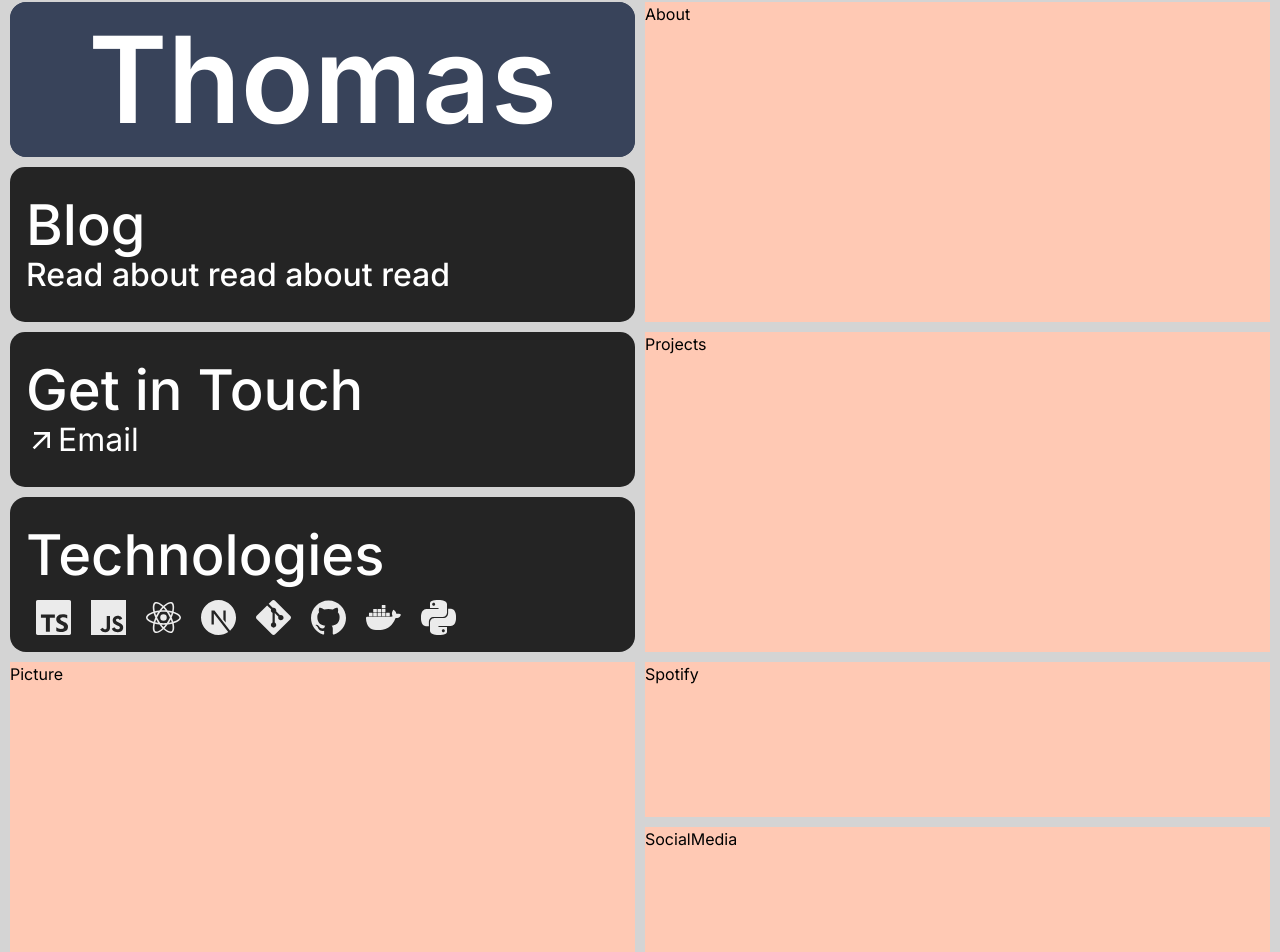
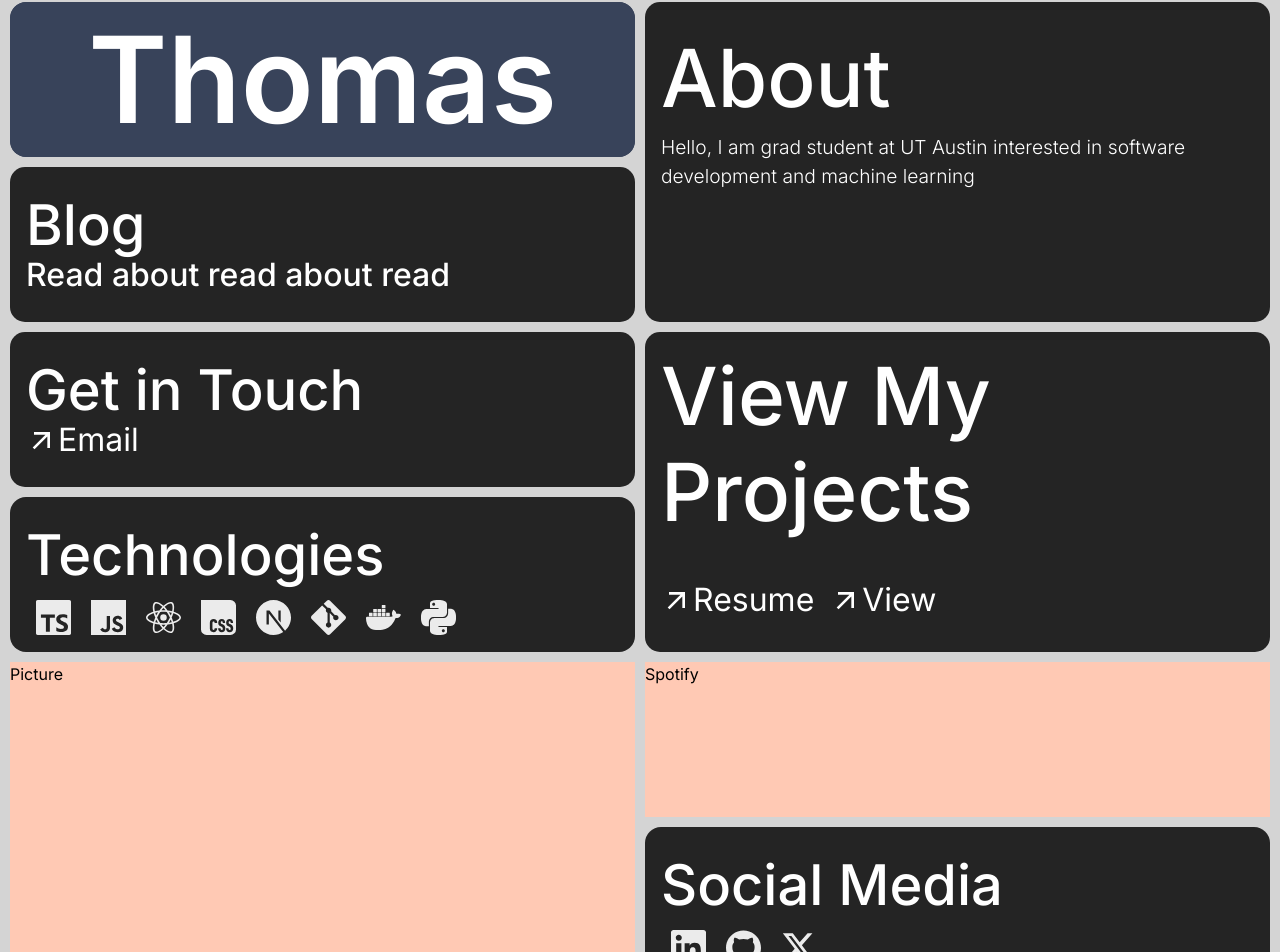
Before and after one commit to thomas944/website, a Next.js app: page /home in a window 1280 px wide. Shown: the part 84-1036 px from the top of the page. Built offline with nearby package versions, Linux system fonts and the light colour scheme.

Commit message:
social media and projects and about block

```diff
--- /dev/null
+++ b/app/components/blocks/AboutBlock.tsx
@@ -0,0 +1,21 @@
+import React from 'react'
+import { colors } from '@/utils/colors'
+
+const AboutBlock = () => {
+    return (
+        <div style={{ height: '100%', width: '100%', backgroundColor: colors.darkGray, borderRadius: '15px', display: 'flex', flexDirection: 'column', padding: '1rem', boxSizing: 'border-box' }}>
+            <div style={{height: '40%', width: '100%'}}>
+                <span style={{color: colors.white, fontFamily: 'Inter, sans-serif', fontWeight: 500, fontSize: '5rem'}}>
+                    About
+                </span>
+            </div>
+            <div style={{height: '60%', width: '100%'}}>
+                <div style={{color: colors.white, fontFamily: 'Inter, sans-serif', fontWeight: 300, fontSize: '1.2rem'}}>
+                    Hello, I am grad student at UT Austin interested in software development and machine learning
+                </div>
+            </div>
+        </div>
+    )
+}
+
+export default AboutBlock
--- /dev/null
+++ b/app/components/blocks/ProjectsBlock.tsx
@@ -0,0 +1,30 @@
+import React from 'react'
+import { MdOutlineArrowOutward } from "react-icons/md"
+import { colors } from '@/utils/colors'
+
+const ProjectsBlock = () => {
+  return (
+    <div style={{ height: '100%', width: '100%', backgroundColor: colors.darkGray, borderRadius: '15px', display: 'flex', flexDirection: 'column', padding: '1rem', boxSizing: 'border-box', color: colors.white, fontFamily: 'Inter, sans-serif', }}>
+        <div style={{ height: '75%', width: '100%' }}>
+            <span style={{ fontWeight: 500, fontSize: '5rem', lineHeight: 1.2 }}>
+                View My Projects
+            </span>
+        </div>
+        <div style={{ height: '25%', width: '100%', display: 'flex', flexDirection: 'row', fontSize: '2rem', fontWeight: 400, gap: '1rem'}}>
+            <div style={{ display: 'flex', flexDirection: 'row', justifyContent: 'center', alignItems: 'center' }}>
+                <MdOutlineArrowOutward/>
+                <span>Resume</span>
+
+            </div>
+            <div style={{ display: 'flex', flexDirection: 'row', justifyContent: 'center', alignItems: 'center' }}>
+                <MdOutlineArrowOutward/>
+                <span>View</span>
+
+            </div>
+
+        </div>
+    </div>
+  )
+}
+
+export default ProjectsBlock
--- /dev/null
+++ b/app/components/blocks/socialMediaBlock/SocialMediaBlock.tsx
@@ -0,0 +1,22 @@
+import React from 'react'
+import { colors } from '@/utils/colors'
+import SocialMediaIcon from './SocialMediaIcon'
+import { IconData } from '@/app/Icons'
+
+const SocialMediaBlock = () => {
+    return (
+        <div style={{ height: '100%', width: '100%', backgroundColor: colors.darkGray, borderRadius: '1rem', display: 'flex', flexDirection: 'column', padding: '1rem 1rem 0 1rem', boxSizing: 'border-box' }}>
+            <div style={{ height: '50%', width: '100%' }}>
+                <span style={{ fontWeight: 500, fontSize: '3.5rem', color: colors.white, }}>Social Media</span>
+            </div>
+            <div style={{ height: '50%', width: '100%', display: 'flex', flexDirection: 'row', alignItems: 'center' }}>
+                <SocialMediaIcon path={IconData.LinkedInIcon} />
+                <SocialMediaIcon path={IconData.GithubIcon} />
+                <SocialMediaIcon path={IconData.XIcon} />
+            </div>
+        </div>
+    )
+
+}
+
+export default SocialMediaBlock
--- /dev/null
+++ b/app/components/blocks/socialMediaBlock/SocialMediaIcon.tsx
@@ -0,0 +1,37 @@
+import React, { useState } from 'react'
+import { colors } from '@/utils/colors';
+
+interface IconProps {
+    path: string;
+}
+
+const SocialMediaIcon = ({ path }: IconProps) => {
+    const [hovered, setHovered] = useState(false);
+    const iconImgSize = 35;
+    const iconSize = 55;
+
+    return (
+        <div
+            onMouseEnter={() => setHovered(true)}
+            onMouseLeave={() => setHovered(false)}
+            style={{
+                height: iconSize,
+                width: iconSize,
+                display: 'flex',
+                justifyContent: 'center',
+                alignItems: 'center',
+                borderRadius: '8px',
+                backgroundColor: hovered ? colors.lightGray : 'transparent',
+                transition: 'background-color 0.2s ease',
+                cursor: hovered ? 'pointer' : 'default'
+            }}>
+
+            <svg role="img" viewBox="0 0 24 24" xmlns="http://www.w3.org/2000/svg" height={iconImgSize} width={iconImgSize}
+                fill={hovered ? colors.darkGray : colors.baseWhite}>
+                <path d={path} />
+            </svg>
+        </div>
+    )
+}
+
+export default SocialMediaIcon
--- a/app/components/blocks/techStackBlock/TechnologyBlock.tsx
+++ b/app/components/blocks/techStackBlock/TechnologyBlock.tsx
@@ -13,9 +13,9 @@
                 <TechnologyIcon path={IconData.TSIcon}/>
                 <TechnologyIcon path={IconData.JSIcon}/>
                 <TechnologyIcon path={IconData.ReactIcon}/>
+                <TechnologyIcon path={IconData.CssIcon}/>
                 <TechnologyIcon path={IconData.NextJSIcon}/>
                 <TechnologyIcon path={IconData.GitIcon}/>
-                <TechnologyIcon path={IconData.GithubIcon}/>
                 <TechnologyIcon path={IconData.DockerIcon}/>
                 <TechnologyIcon path={IconData.PythonIcon}/>
             </div>
--- a/app/home/page.tsx
+++ b/app/home/page.tsx
@@ -12,6 +12,9 @@
 import EmailBlock from '../components/blocks/EmailBlock';
 // import TechnologiesBlock from '../components/blocks/TechStackBlock';
 import TechnologyBlock from '../components/blocks/techStackBlock/TechnologyBlock';
+import ProjectsBlock from '../components/blocks/ProjectsBlock';
+import AboutBlock from '../components/blocks/AboutBlock';
+import SocialMediaBlock from '../components/blocks/socialMediaBlock/SocialMediaBlock';
 
 const ResponsiveGridLayout = WidthProvider(Responsive);
 
@@ -40,7 +43,9 @@
                     <div key="TechStack">
                         <TechnologyBlock />
                     </div>
-                    <div key="About" style={{ backgroundColor: colors.lightOrange }}>About</div>
+                    <div key="About">
+                        <AboutBlock />
+                    </div>
                     <div key="Picture" style={{ backgroundColor: colors.lightOrange }}>Picture</div>
 
                     <div key="Blog">
@@ -49,9 +54,13 @@
                     <div key="Email">
                         <EmailBlock />
                     </div>
-                    <div key="Projects" style={{ backgroundColor: colors.lightOrange }}>Projects</div>
+                    <div key="Projects">
+                        <ProjectsBlock />
+                    </div>
                     <div key="Spotify" style={{ backgroundColor: colors.lightOrange }}>Spotify</div>
-                    <div key="SocialMedia" style={{ backgroundColor: colors.lightOrange }}>SocialMedia</div>
+                    <div key="SocialMedia">
+                        <SocialMediaBlock />
+                    </div>
 
 
                 </ResponsiveGridLayout>
```
Also changed, not shown: app/Icons.ts (+5 -1 lines).
